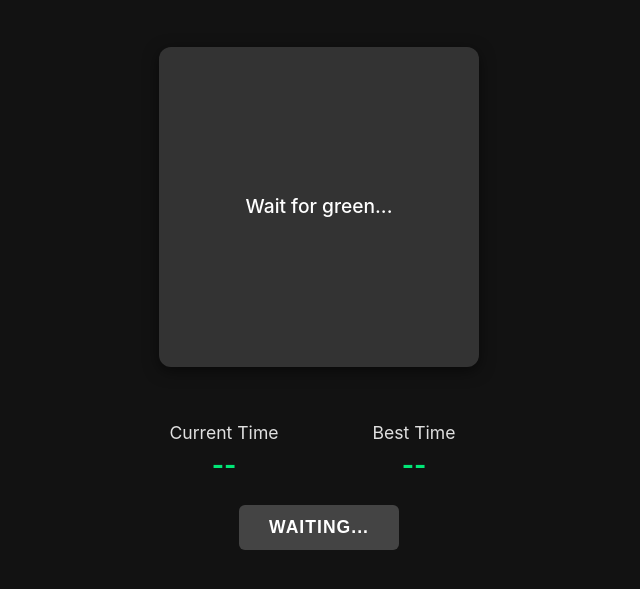
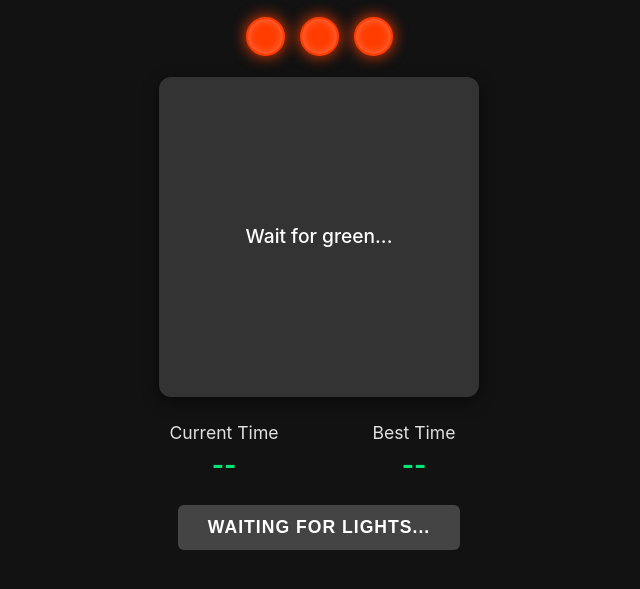
Before and after one commit to tyrelessracing/Tyreless-Racing, a plain HTML site: page index.html in a window 1280 px wide. Both pictures are taken after a click on the button "START TEST". Shown: the part 119-708 px from the top of the page, without its empty margins (321-961 px from the left). Drawn offline with Linux system fonts and the light colour scheme.

Commit message:
Update index.html

```diff
--- a/index.html
+++ b/index.html
@@ -23,14 +23,40 @@
             font-size: 2.5em;
             color: #ffffff;
             margin-bottom: 20px;
-            font-weight: 300; /* Lighter font weight */
+            font-weight: 300;
         }
+
+        /* --- Traffic Lights Container --- */
+        #traffic-lights {
+            height: 40px; /* Reserve space for lights */
+            margin-bottom: 20px;
+            display: flex;
+            gap: 15px;
+            justify-content: center;
+            align-items: center;
+        }
+
+        .light {
+            width: 35px;
+            height: 35px;
+            background-color: #333; /* Off state (dark grey) */
+            border-radius: 50%;
+            border: 2px solid #555;
+            box-shadow: inset 0 0 5px rgba(0,0,0,0.5);
+            transition: background-color 0.2s, box-shadow 0.2s;
+        }
+
+        .light.on {
+            background-color: #ff3d00; /* Vibrant Red light on */
+            border-color: #ff3d00;
+            box-shadow: 0 0 15px #ff3d00, inset 0 0 8px #ff7755;
+        }
+
 
         /* --- Game Area --- */
         #game-area {
             width: 320px;
             height: 320px;
-            margin: 30px auto;
             background-color: #333333; /* Default waiting/idle state color */
             border-radius: 12px;
             display: flex;
@@ -47,21 +73,18 @@
         }
 
         /* --- State Classes --- */
-        /* State 1: Ready/Waiting (Dark Grey) */
         .waiting {
             background-color: #333333 !important;
         }
 
-        /* State 2: Go/Click Now (Bright Green) */
         .clickable {
-            background-color: #00e676 !important; /* Bright, clean green */
+            background-color: #00e676 !important; /* Bright Green */
             color: #121212;
-            box-shadow: 0 0 20px #00e676; /* Glow effect */
+            box-shadow: 0 0 20px #00e676;
         }
 
-        /* State 3: Too Soon/False Start (Vibrant Red) */
         .too-soon {
-            background-color: #ff3d00 !important; /* Vibrant red */
+            background-color: #ff3d00 !important; /* Vibrant Red */
             box-shadow: 0 0 20px #ff3d00;
         }
 
@@ -89,7 +112,7 @@
         #time-display, #best-time {
             font-weight: 700;
             font-size: 1.5em;
-            color: #00e676; /* Use green for scores */
+            color: #00e676; /* Green for scores */
             margin-top: 5px;
         }
 
@@ -97,7 +120,7 @@
             padding: 12px 30px;
             font-size: 1.1em;
             cursor: pointer;
-            background-color: #007bff; /* Blue for action */
+            background-color: #007bff;
             color: white;
             border: none;
             border-radius: 6px;
@@ -123,6 +146,12 @@
 <body>
     <h1>Reaction Speed Test</h1>
 
+    <div id="traffic-lights">
+        <div class="light" id="light-1"></div>
+        <div class="light" id="light-2"></div>
+        <div class="light" id="light-3"></div>
+    </div>
+
     <div id="game-area">
         <p>Click or press **SPACEBAR**</p>
         <p>to begin the test.</p>
@@ -147,12 +176,14 @@
             const timeDisplay = document.getElementById('time-display');
             const bestTimeDisplay = document.getElementById('best-time');
             const startButton = document.getElementById('start-button');
+            const trafficLights = document.querySelectorAll('.light');
             const initialGameAreaText = gameArea.innerHTML;
 
             let startTime;
             let timeoutId;
             let isWaiting = false;
             let isClickable = false;
+            let currentLight = 0; // Tracks which red light is on
 
             // Use localStorage to save the best score
             let bestTime = localStorage.getItem('bestTimeMinimal') || '--';
@@ -161,7 +192,7 @@
             bestTimeDisplay.textContent = bestTime !== '--' ? `${bestTime} ms` : '--';
 
             /**
-             * Resets the game state and displays a 'Ready' message.
+             * Resets the game state and lights.
              */
             function resetGame() {
                 clearTimeout(timeoutId);
@@ -172,11 +203,43 @@
                 gameArea.classList.add('waiting');
                 timeDisplay.textContent = '--';
                 startButton.disabled = true;
-                startButton.textContent = 'Waiting...';
+                startButton.textContent = 'Waiting for lights...';
+                resetLights();
             }
 
             /**
-             * Changes the box to green, starts the timer, and makes the box clickable.
+             * Resets all traffic lights to their off state.
+             */
+            function resetLights() {
+                trafficLights.forEach(light => {
+                    light.classList.remove('on');
+                });
+            }
+
+            /**
+             * Lights up the traffic lights one by one, then triggers the 'GO' state.
+             */
+            function startLightSequence() {
+                resetGame();
+                currentLight = 0;
+                let lightOnDelay = 700; // Time between lights turning on (0.7s)
+
+                function turnOnLight() {
+                    if (currentLight < trafficLights.length) {
+                        trafficLights[currentLight].classList.add('on');
+                        currentLight++;
+                        timeoutId = setTimeout(turnOnLight, lightOnDelay);
+                    } else {
+                        // All red lights are on, now wait a random time for green (1.0s to 2.5s)
+                        const delayBeforeGo = Math.random() * 1500 + 1000;
+                        timeoutId = setTimeout(makeClickable, delayBeforeGo);
+                    }
+                }
+                turnOnLight();
+            }
+
+            /**
+             * Changes the box to green and starts the timer.
              */
             function makeClickable() {
                 startTime = new Date().getTime();
@@ -185,17 +248,8 @@
                 gameArea.classList.remove('waiting');
                 gameArea.classList.add('clickable');
                 gameArea.innerHTML = "<p>CLICK / SPACEBAR NOW!</p>";
+                resetLights(); // Turn off red lights
                 startButton.textContent = 'Testing...';
-            }
-
-            /**
-             * Starts the test by setting a random delay before turning green.
-             */
-            function startTest() {
-                resetGame();
-                // Random delay between 1.5s and 4.0s
-                const delay = Math.random() * 2500 + 1500;
-                timeoutId = setTimeout(makeClickable, delay);
             }
 
             /**
@@ -222,11 +276,13 @@
                     isClickable = false;
                     startButton.disabled = false;
                     startButton.textContent = 'Start Test';
+                    resetLights();
 
                 } else if (isWaiting) {
                     // Failure: Clicked too early
                     clearTimeout(timeoutId);
                     isWaiting = false;
+                    resetLights();
 
                     gameArea.classList.remove('waiting');
                     gameArea.classList.add('too-soon');
@@ -236,7 +292,7 @@
                     startButton.disabled = false;
                     startButton.textContent = 'Start Test';
 
-                    // Briefly show red, then revert to the starting state text
+                    // Briefly show red, then revert
                     setTimeout(() => {
                         gameArea.classList.remove('too-soon');
                         gameArea.innerHTML = initialGameAreaText;
@@ -247,7 +303,7 @@
             // --- Event Listeners ---
 
             // 1. Start Button Click
-            startButton.addEventListener('click', startTest);
+            startButton.addEventListener('click', startLightSequence);
 
             // 2. Game Area Click
             gameArea.addEventListener('mousedown', (event) => {
@@ -256,7 +312,7 @@
                 }
             });
 
-            // 3. Spacebar Press (The main new requirement)
+            // 3. Spacebar Press
             document.addEventListener('keydown', (event) => {
                 if (event.code === 'Space') {
                     // Prevent default scrolling/browser actions
@@ -268,13 +324,14 @@
                     }
                     // If test is not active AND the button is ready, start the test
                     else if (!startButton.disabled) {
-                        startTest();
+                        startLightSequence();
                     }
                 }
             });
 
             // Set initial text on game area
             gameArea.innerHTML = initialGameAreaText;
+            resetLights();
         });
     </script>
 </body>
```
